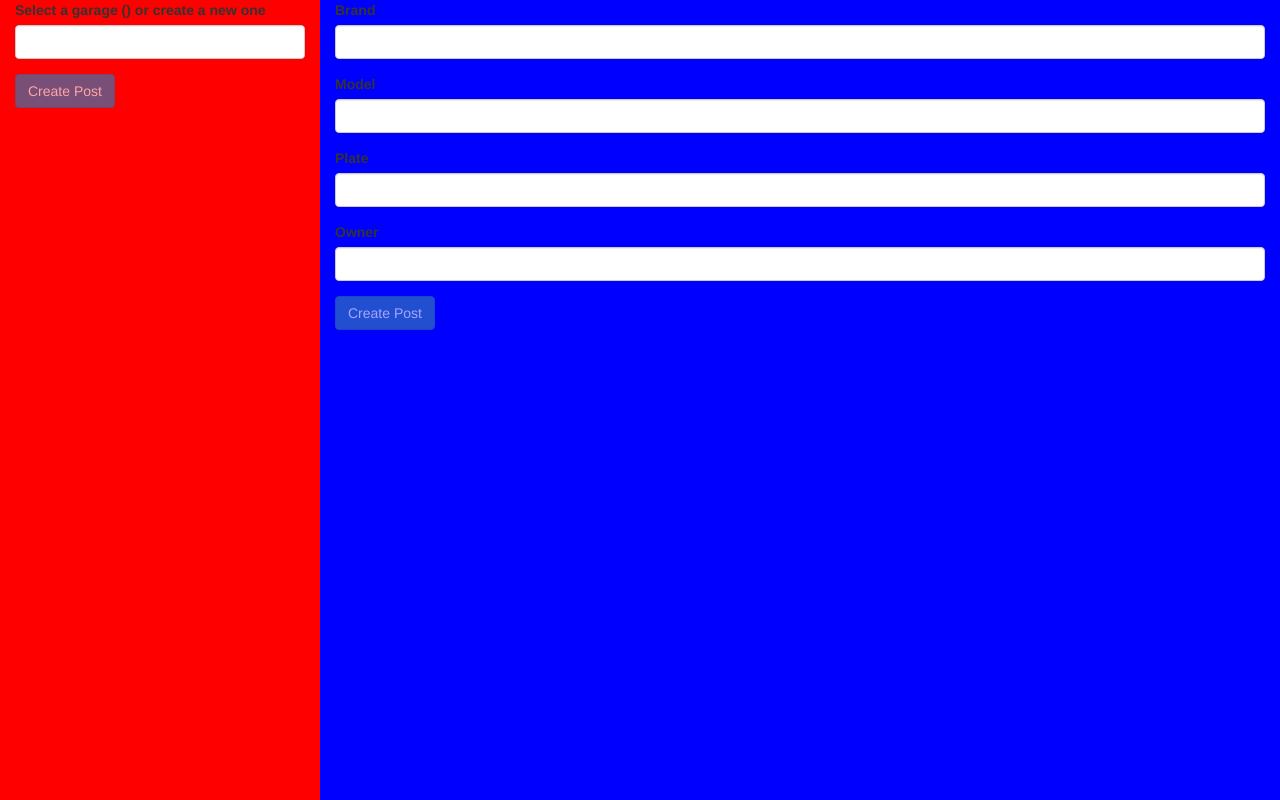
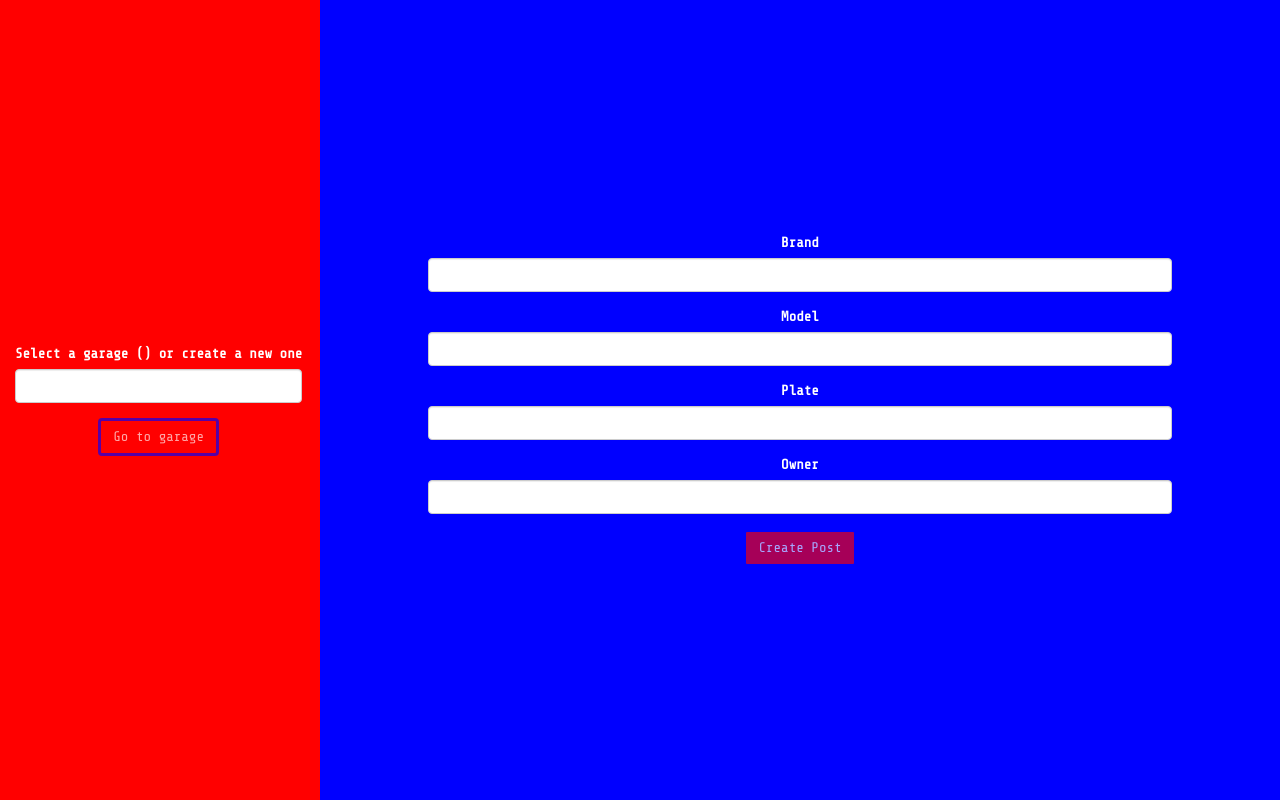
Before and after one commit to prwlr84/garage-redux, a React app: page /cars/new in a window 1280 px wide. Built offline with nearby package versions, Linux system fonts and the light colour scheme; no server answers.

Commit message:
style done

```diff
--- a/assets/stylesheets/application.scss
+++ b/assets/stylesheets/application.scss
@@ -1,4 +1,128 @@
+@import url('https://fonts.googleapis.com/css2?family=Share+Tech+Mono&display=swap');
+
 #root {
   margin: 0;
-   padding: 0;
+  padding: 0;
+  font-family: 'Share Tech Mono', monospace;
 }
+
+div.car-panel {
+  display: flex;
+  align-items: center;
+
+  form.side-form {
+    text-align: center;
+    color: white;
+
+    button{
+      color: white;
+      background-color: red;
+      border: 3px solid blue;
+    }
+
+    button:hover, button[disabled]:hover{
+      background-color: blue;
+      border-radius: 7px;
+      border-color: red;
+    }
+  }
+
+  div.card {
+    flex-direction: column;
+    text-align: center;
+    color: white;
+
+
+    button.btn {
+      color: white;
+      background-color: red;
+      border: 3px solid blue;
+
+      p{
+        margin: 0;
+      }
+    }
+
+    button.btn:hover, button.btn[disabled]:hover{
+      background-color: blue;
+      border-radius: 7px;
+      border-color: red;
+    }
+  }
+}
+
+//sidebar^ cars-list=
+
+div.cars-list {
+  display: flex;
+  justify-content: center;
+  flex-direction: column;
+  overflow: scroll;
+
+
+  div.car{
+    padding: 10px;
+    margin: 5px auto;
+    border: 3px solid red;
+    display: flex;
+    width: 90%;
+    color: white;
+    justify-content: space-between;
+    border-radius: 7px;
+    align-items: center;
+  }
+
+  img {
+    height: 7rem;
+  }
+}
+
+div.cars-list::-webkit-scrollbar {
+  display: none;
+}
+
+//new
+
+form.new-form {
+  width: 80%;
+  text-align: center;
+  margin: 0 auto;
+  color: white;
+
+  button{
+    color: white;
+    background-color: red;
+    border: 3px solid blue;
+  }
+
+  button:hover, button[disabled]:hover{
+    background-color: blue;
+    border-radius: 7px;
+    border-color: red;
+  }
+}
+
+//show
+
+div.car-detail{
+  display: flex;
+  justify-content: space-between;
+  padding: 10px;
+  margin: 5px auto;
+  border: 3px solid red;
+  border-radius: 7px;
+  color: white;
+
+  p.btn{
+    height: 30%;
+    color: white;
+    background-color: red;
+    border: 3px solid blue;
+  }
+
+  p.btn:hover, p.btn[disabled]:hover{
+    background-color: blue;
+    border-radius: 7px;
+    border-color: red;
+  }
+}
--- a/src/containers/cars_index.jsx
+++ b/src/containers/cars_index.jsx
@@ -13,7 +13,7 @@ class CarsIndex extends Component {
      return (
               <Link to={`/cars/${car.id}`} key={car.id}>
                 <div className="car">
-                  <img src='https://picsum.photos/100' alt=""/>
+                  <img src='https://source.unsplash.com/featured/?tuning' alt=""/>
                   <h2>{car.brand} - {car.model}</h2>
                   <h3>{car.owner}</h3>
                 </div>
--- a/src/containers/cars_new.jsx
+++ b/src/containers/cars_new.jsx
@@ -33,7 +33,7 @@ class CarsNew extends Component {
       <div style={{width:'100vw'}}>
         <Sidebar />
         <div className="car-panel col-sm-9" style={{backgroundColor: 'blue', height: '100vh'}}>
-         <form onSubmit={this.props.handleSubmit(this.onSubmit)}>
+         <form className="new-form" onSubmit={this.props.handleSubmit(this.onSubmit)}>
            <Field
            label="Brand"
            name="brand"
--- a/src/containers/cars_show.jsx
+++ b/src/containers/cars_show.jsx
@@ -19,12 +19,12 @@ class CarsShow extends Component {
     console.log(this);
     return (
       <div>
-        <div className="car">
+        <div className="car-detail">
           <ul>
             {Object.entries(this.props.car).map(attr => <p key={Math.random()}>{attr[0]} : {attr[1]} </p>)}
           </ul>
+        <p className='btn' onClick={() => this.deleteCar(this.props.car.id)}>IT'S FIXED</p>
         </div>
-        <p onClick={this.deleteCar(this.props.car.id)}>IT'S FIXED</p>
       </div>
 
       );
--- a/src/containers/sidebar.jsx
+++ b/src/containers/sidebar.jsx
@@ -42,7 +42,7 @@ class Sidebar extends Component {
   garageSelector(){
       return(
         <div className="car-panel col-sm-3" style={{backgroundColor: 'red', height: '100vh'}}>
-         <form onSubmit={this.props.handleSubmit(this.onSubmit)}>
+         <form className="side-form" onSubmit={this.props.handleSubmit(this.onSubmit)}>
            <Field
            label={`Select a garage (${this.state.garages.map(g=>g.name)}) \n or create a new one`}
            name="garage"
@@ -51,7 +51,7 @@ class Sidebar extends Component {
            />
            <button className="btn btn-primary" type="submit"
           disabled={this.props.pristine || this.props.submitting}>
-           Create Post
+           Go to garage
            </button>
          </form>
         </div>
@@ -61,12 +61,14 @@ class Sidebar extends Component {
   garageOn(){
     return(
       <div className="car-panel col-sm-3" style={{backgroundColor: 'red', height: '100vh'}}>
-        <img src="https://picsum.photos/200" alt=""/>
-        <h3>{this.props.garage}</h3>
-        <p>Lorem, ipsum dolor sit, amet consectetur adipisicing elit. Laboriosam, voluptatibus?</p>
-        <Link to={this.props.dest || '/'}>
-          <h3>{this.props.dest ? (<p>Add New Car</p>) : (<p>Back</p>)}</h3>
-        </Link>
+        <div className="card">
+          <img src="../../assets/stylesheets/signatureLogo.svg" alt=""/>
+          <h3>{this.props.garage}</h3>
+          <p>The best garage, with the best inventory page, made by Antal Bako</p>
+          <Link to={this.props.dest || '/'}>
+            <button className="btn btn-primary">{this.props.dest ? ('Add New Car') : ('Back')}</button>
+          </Link>
+        </div>
       </div>
     )
   }
```
Also changed, not shown: assets/stylesheets/signatureLogo.svg (added).
